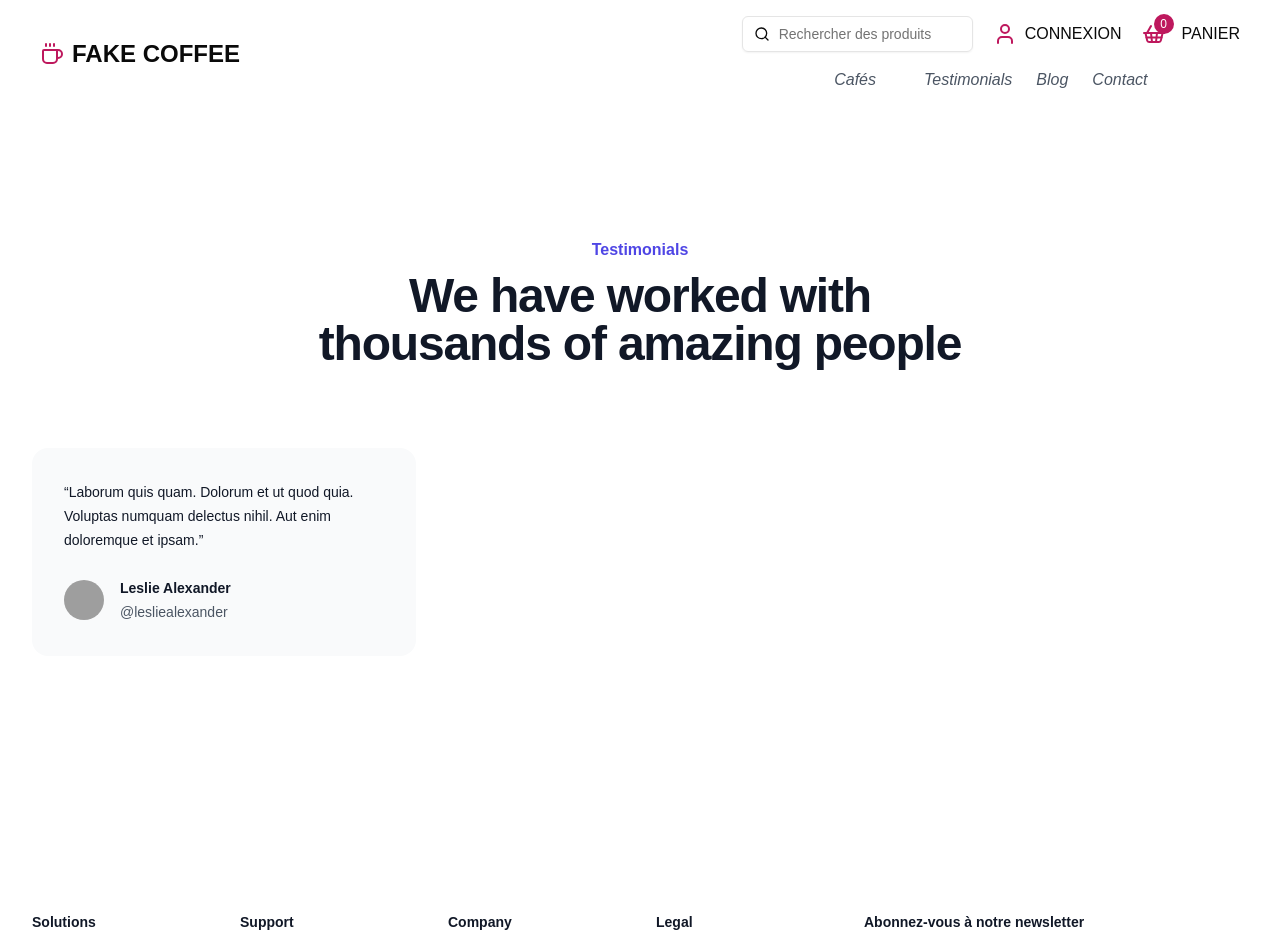
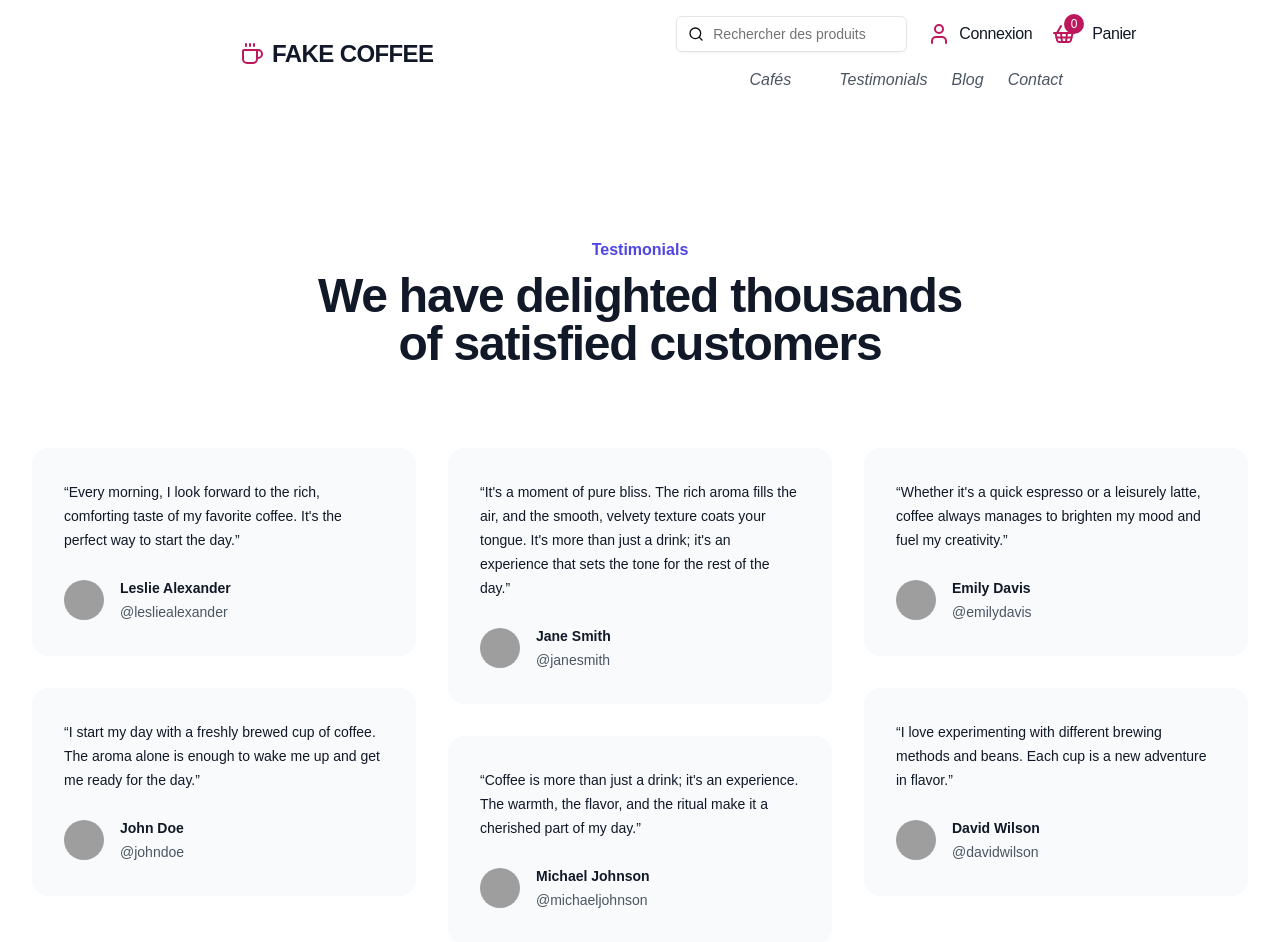
Before and after one commit to NhatHONGUYEN/Coffee, a Next.js app: page /testimonials in a window 1280 px wide. Shown: the top 942 px of the page. Built offline with nearby package versions, Linux system fonts and the light colour scheme; no server answers; grey boxes are pictures that could not be loaded.

Commit message:
💄 Add more testimonials and export testimonials

```diff
--- a/src/app/(form)/signIn/SignInLink.jsx
+++ b/src/app/(form)/signIn/SignInLink.jsx
@@ -5,7 +5,7 @@ export default function SignInLink() {
   return (
     <Link href="/signIn" className="flex gap-2">
       <User className="text-pink-700" />
-      <span className="uppercase hover:text-pink-700 cursor-pointer">
+      <span className=" tracking-tight text-pretty text-gray-900  hover:text-pink-700 cursor-pointer">
         Connexion
       </span>
     </Link>
--- a/src/app/(form)/signIn/UserInfo.jsx
+++ b/src/app/(form)/signIn/UserInfo.jsx
@@ -12,7 +12,7 @@ export default function UserInfo({ user, signOut }) {
   return (
     <Popover className="relative">
       <PopoverTrigger className="flex gap-2 items-center cursor-pointer">
-        <User className="text-pink-700" />
+        <User className="text-pink-700 " />
         <span>{user.username}</span>
       </PopoverTrigger>
 
--- a/src/app/components/Hero.jsx
+++ b/src/app/components/Hero.jsx
@@ -1,10 +1,10 @@
 export default function Hero() {
   return (
-    <div className="mx-10">
-      <h1 className="text-7xl font-bold py-10 ">
+    <div className="mx-auto max-w-7xl  ">
+      <h1 className="text-4xl font-semibold tracking-tight text-pretty text-gray-900 sm:text-5xl py-10 ">
         Coffret de café de spécialité
       </h1>
-      <p className="text-lg max-w-7xl">
+      <p className=" max-w-5xl">
         Découvrez notre sélection exclusive de cafés de spécialité,
         soigneusement torréfiés par nos experts artisans. Que vous soyez un{" "}
         <span className="font-bold">
--- a/src/app/components/footer/Footer.jsx
+++ b/src/app/components/footer/Footer.jsx
@@ -8,7 +8,7 @@ import FooterForm from "./FooterForm";
 export default function Footer() {
   return (
     <footer className="bg-white">
-      <div className="mx-auto max-w-7xl px-6 pt-20 pb-8 sm:pt-24 lg:px-8 lg:pt-32">
+      <div className="mx-auto max-w-7xl px-6 pt-20 pb-8  lg:px-8 ">
         <div className="xl:grid xl:grid-cols-3 xl:gap-8">
           <div className="grid grid-cols-2 gap-8 xl:col-span-2">
             <div className="md:grid md:grid-cols-2 md:gap-8">
--- a/src/app/components/Nav.jsx
+++ b/src/app/components/nav/Nav.jsx
@@ -3,20 +3,19 @@
 import { useState } from "react";
 import { Input } from "@/components/ui/input";
 import { Coffee, Search, ShoppingBasket } from "lucide-react";
-import { navigation } from "../utils/dataNav";
+import { navigation } from "../../utils/dataNav";
 import Link from "next/link";
-import { useSearch } from "../context/SearchContext";
-import useAuth from "../hook/useAuth";
-import SignInLink from "../(form)/signIn/SignInLink";
-import UserInfo from "../(form)/signIn/UserInfo";
-import BasketDrawer from "./basket/BasketDrawer"; // Importez le composant BasketDrawer
-import { useBasket } from "../context/BasketContext";
+import { useSearch } from "../../context/SearchContext";
+import useAuth from "../../hook/useAuth";
+import SignInLink from "../../(form)/signIn/SignInLink";
+import UserInfo from "../../(form)/signIn/UserInfo";
+import BasketDrawer from "../basket/BasketDrawer"; // Importez le composant BasketDrawer
+import ShoppingBasketUser from "./ShoppingBasketUser";
 
 export default function Nav() {
   const { searchTerm, setSearchTerm } = useSearch();
   const { user, signOut } = useAuth();
   const [isBasketOpen, setIsBasketOpen] = useState(false);
-  const { basket } = useBasket();
 
   const handleSearchChange = (event) => {
     setSearchTerm(event.target.value);
@@ -27,11 +26,13 @@ export default function Nav() {
   };
 
   return (
-    <div className="w-full py-4 px-10 flex items-center justify-between ">
+    <div className="w-full py-4  px-36 flex items-center justify-between ">
       {/* LOGO */}
-      <Link href="/" className="flex gap-2 items-center cursor-pointer">
+      <Link href="/" className="flex gap-2 pl-24 items-center cursor-pointer">
         <Coffee className="text-pink-700" />{" "}
-        <span className="text-2xl font-bold uppercase">Fake Coffee </span>
+        <span className="text-2xl font-semibold tracking-tight text-pretty text-gray-900  uppercase">
+          Fake Coffee{" "}
+        </span>
       </Link>
 
       {/* INPUT */}
@@ -55,14 +56,10 @@ export default function Nav() {
 
           <button onClick={handleBasketOpen} className="flex     gap-2">
             <div className="relative">
-              {" "}
-              <ShoppingBasket className="text-pink-700     flex gap-2" />
-              <div className="absolute -top-2 -right-2 bg-pink-700 text-white text-xs rounded-full w-5 h-5 flex items-center justify-center">
-                {basket.length}
-              </div>
+              <ShoppingBasketUser />
             </div>
 
-            <span className="uppercase ml-2 hover:text-pink-700 cursor-pointer">
+            <span className="  tracking-tight text-pretty text-gray-900  ml-2 hover:text-pink-700 cursor-pointer">
               Panier
             </span>
           </button>
--- /dev/null
+++ b/src/app/components/nav/ShoppingBasketUser.jsx
@@ -0,0 +1,15 @@
+import { useBasket } from "@/app/context/BasketContext";
+import { ShoppingBasket } from "lucide-react";
+
+export default function ShoppingBasketUser() {
+  const { basket } = useBasket();
+
+  return (
+    <>
+      <ShoppingBasket className="text-pink-700 flex gap-2" />
+      <div className="absolute -top-2 -right-2 bg-pink-700 text-white text-xs rounded-full w-5 h-5 flex items-center justify-center">
+        {basket.length}
+      </div>
+    </>
+  );
+}
--- a/src/app/layout.js
+++ b/src/app/layout.js
@@ -1,6 +1,6 @@
 import localFont from "next/font/local";
 import "./globals.css";
-import Nav from "./components/Nav";
+import Nav from "./components/nav/Nav";
 import { SearchProvider } from "./context/SearchContext";
 import { BasketProvider } from "./context/BasketContext";
 import { LikesProvider } from "./context/LikesContext";
@@ -29,7 +29,7 @@ export default function RootLayout({ children }) {
         <LikesProvider>
           <SearchProvider>
             <body
-              className={`${geistSans.variable} ${geistMono.variable} antialiased max-w-[1700px] flex flex-col justify-center mx-auto`}
+              className={`${geistSans.variable} ${geistMono.variable} antialiased  `}
             >
               <Nav />
               {children}
--- a/src/app/product/page.jsx
+++ b/src/app/product/page.jsx
@@ -41,7 +41,7 @@ export default function Products() {
               product.name.toLowerCase().includes(searchTerm.toLowerCase())
             ).length
           : products.length) && (
-        <Button onClick={loadMore} className="mt-10">
+        <Button onClick={loadMore} className="mt-32">
           Voir plus
         </Button>
       )}
--- a/src/app/testimonials/page.jsx
+++ b/src/app/testimonials/page.jsx
@@ -1,15 +1,4 @@
-const testimonials = [
-  {
-    body: "Laborum quis quam. Dolorum et ut quod quia. Voluptas numquam delectus nihil. Aut enim doloremque et ipsam.",
-    author: {
-      name: "Leslie Alexander",
-      handle: "lesliealexander",
-      imageUrl:
-        "https://images.unsplash.com/photo-1494790108377-be9c29b29330?ixlib=rb-1.2.1&ixid=eyJhcHBfaWQiOjEyMDd9&auto=format&fit=facearea&facepad=2&w=256&h=256&q=80",
-    },
-  },
-  // More testimonials...
-];
+import { testimonials } from "../utils/dataTestimonials";
 
 export default function Example() {
   return (
@@ -20,7 +9,7 @@ export default function Example() {
             Testimonials
           </h2>
           <p className="mt-2 text-4xl font-semibold tracking-tight text-balance text-gray-900 sm:text-5xl">
-            We have worked with thousands of amazing people
+            We have delighted thousands of satisfied customers
           </p>
         </div>
         <div className="mx-auto mt-16 flow-root max-w-2xl sm:mt-20 lg:mx-0 lg:max-w-none">
--- /dev/null
+++ b/src/app/utils/dataTestimonials.js
@@ -0,0 +1,57 @@
+export const testimonials = [
+  {
+    body: "Every morning, I look forward to the rich, comforting taste of my favorite coffee. It's the perfect way to start the day.",
+    author: {
+      name: "Leslie Alexander",
+      handle: "lesliealexander",
+      imageUrl:
+        "https://images.unsplash.com/photo-1494790108377-be9c29b29330?ixlib=rb-1.2.1&ixid=eyJhcHBfaWQiOjEyMDd9&auto=format&fit=facearea&facepad=2&w=256&h=256&q=80",
+    },
+  },
+  {
+    body: "I start my day with a freshly brewed cup of coffee. The aroma alone is enough to wake me up and get me ready for the day.",
+    author: {
+      name: "John Doe",
+      handle: "johndoe",
+      imageUrl:
+        "https://images.unsplash.com/photo-1500648767791-00dcc994a43e?ixlib=rb-1.2.1&ixid=eyJhcHBfaWQiOjEyMDd9&auto=format&fit=facearea&facepad=2&w=256&h=256&q=80",
+    },
+  },
+  {
+    body: "It's a moment of pure bliss. The rich aroma fills the air, and the smooth, velvety texture coats your tongue. It's more than just a drink; it's an experience that sets the tone for the rest of the day.",
+    author: {
+      name: "Jane Smith",
+      handle: "janesmith",
+      imageUrl:
+        "https://images.unsplash.com/photo-1527980965255-d3b416303d12?ixlib=rb-1.2.1&ixid=eyJhcHBfaWQiOjEyMDd9&auto=format&fit=facearea&facepad=2&w=256&h=256&q=80",
+    },
+  },
+
+  {
+    body: "Coffee is more than just a drink; it's an experience. The warmth, the flavor, and the ritual make it a cherished part of my day.",
+    author: {
+      name: "Michael Johnson",
+      handle: "michaeljohnson",
+      imageUrl:
+        "https://images.unsplash.com/photo-1507003211169-0a1dd7228f2d?ixlib=rb-1.2.1&ixid=eyJhcHBfaWQiOjEyMDd9&auto=format&fit=facearea&facepad=2&w=256&h=256&q=80",
+    },
+  },
+  {
+    body: "Whether it's a quick espresso or a leisurely latte, coffee always manages to brighten my mood and fuel my creativity.",
+    author: {
+      name: "Emily Davis",
+      handle: "emilydavis",
+      imageUrl:
+        "https://images.unsplash.com/photo-1534528741775-53994a69daeb?ixlib=rb-1.2.1&ixid=eyJhcHBfaWQiOjEyMDd9&auto=format&fit=facearea&facepad=2&w=256&h=256&q=80",
+    },
+  },
+  {
+    body: "I love experimenting with different brewing methods and beans. Each cup is a new adventure in flavor.",
+    author: {
+      name: "David Wilson",
+      handle: "davidwilson",
+      imageUrl:
+        "https://images.unsplash.com/photo-1544005313-94ddf0286df2?ixlib=rb-1.2.1&ixid=eyJhcHBfaWQiOjEyMDd9&auto=format&fit=facearea&facepad=2&w=256&h=256&q=80",
+    },
+  },
+];
```
